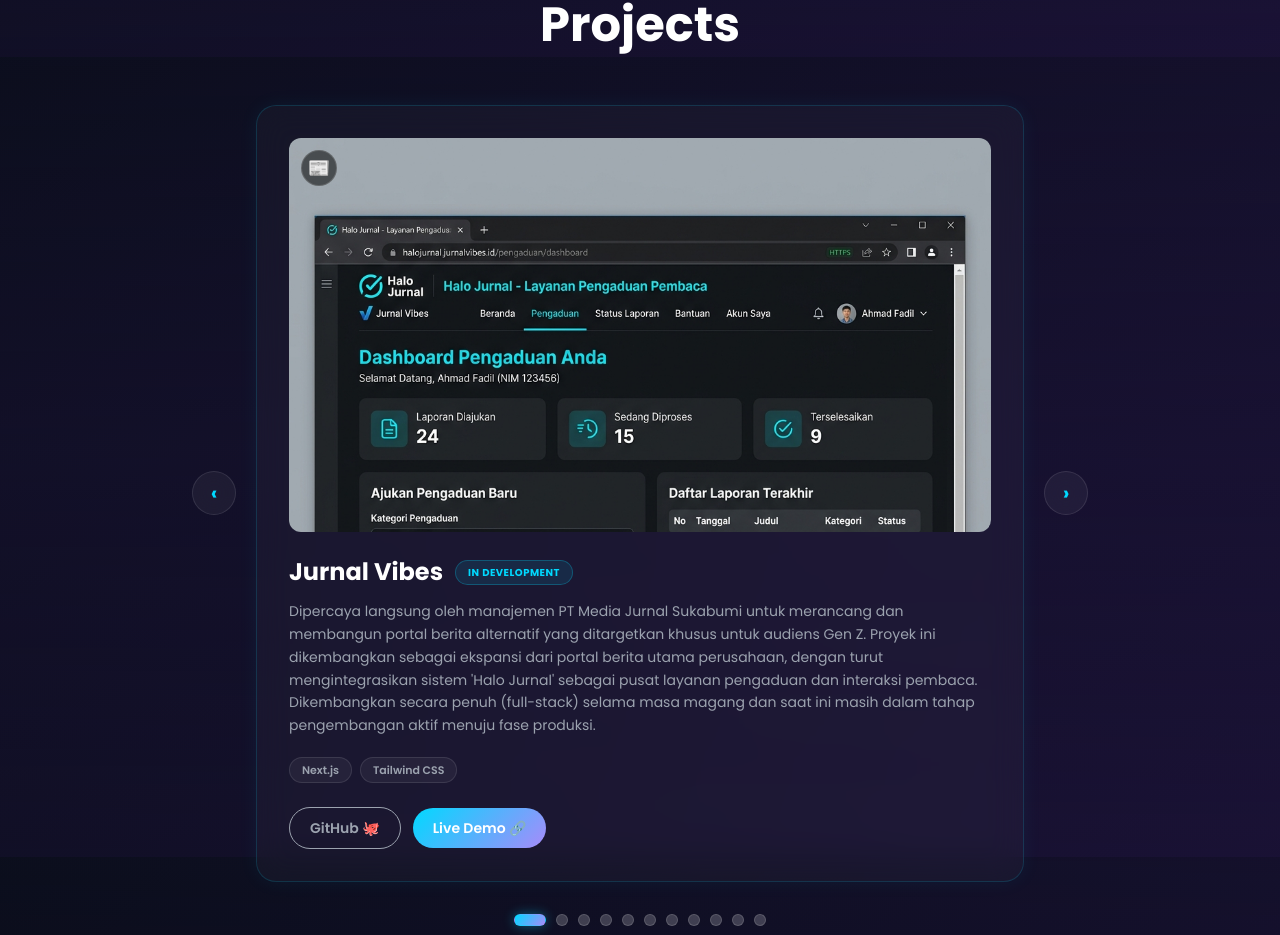
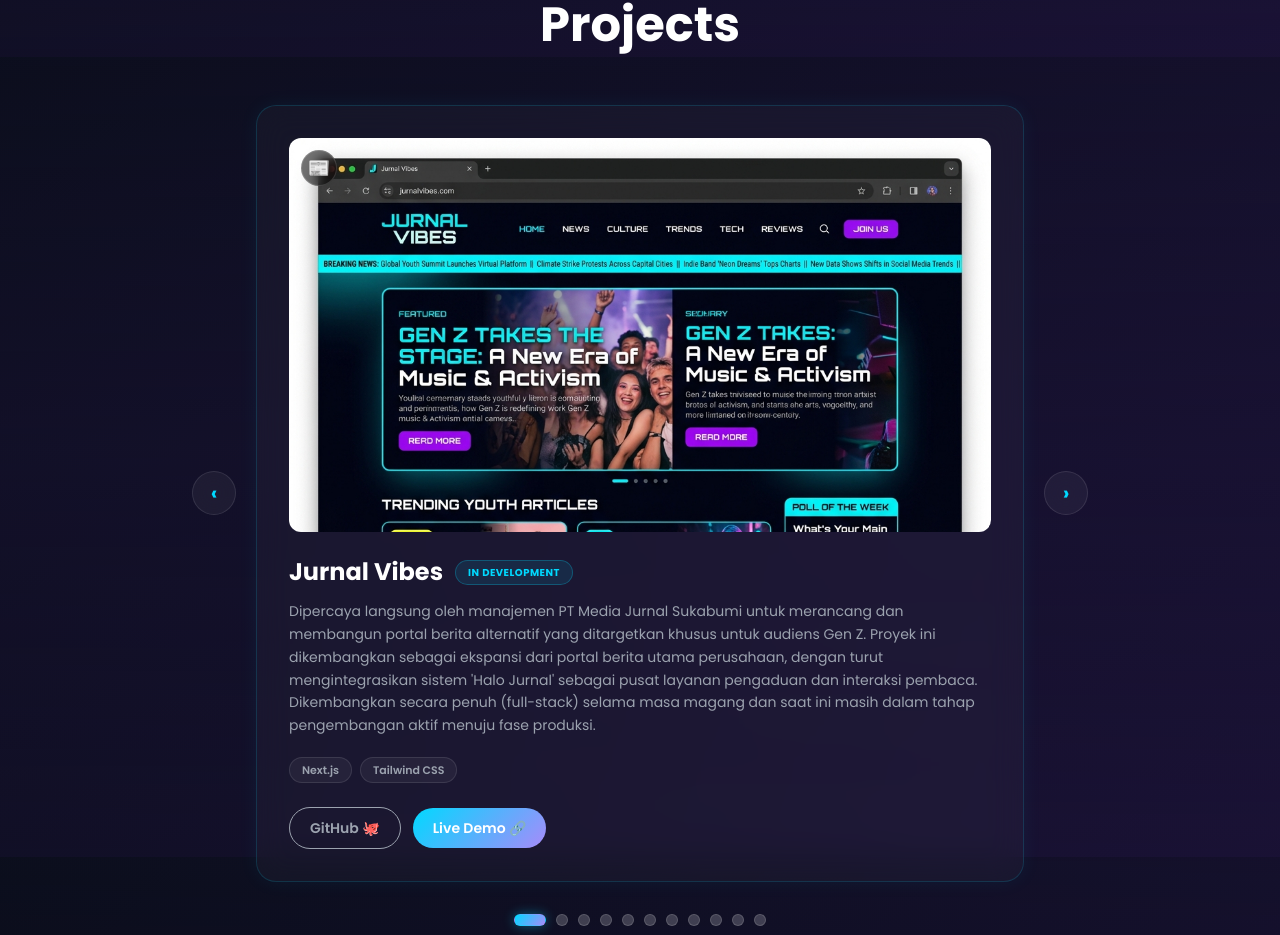
Before and after one commit to dmakapeli-prog/doni-portfolio, a Next.js app: page / in a window 1280 px wide. Shown: the part 3943-4878 px from the top of the page. Built offline with nearby package versions, Linux system fonts and the light colour scheme.

Commit message:
Fix duplicated project image: Restore original Jurnal Vibes thumbnail

```diff
--- a/app/page.js
+++ b/app/page.js
@@ -1055,7 +1055,7 @@
       techStack: ["Next.js", "Tailwind CSS"],
       github: "https://github.com/dmakapeli-prog/jurnal-vibes-app.git",
       live: "https://jurnal-vibes-app.vercel.app/",
-      image: "/halo-jurnal.png",
+      image: "/jurnal-vibes.png",
     },
     {
       icon: "📢",
```
Also changed, not shown: public/jurnal-vibes.jpg (added), public/jurnal-vibes.png (added).
